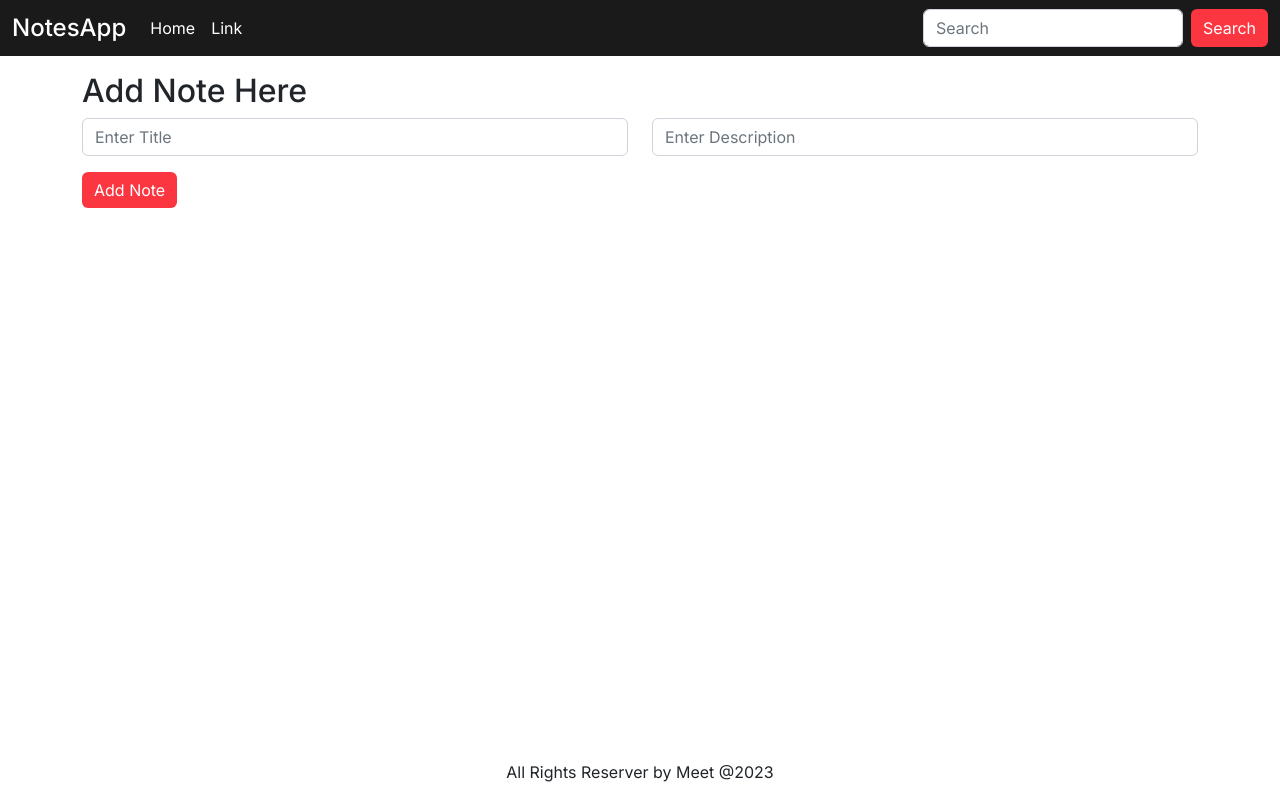
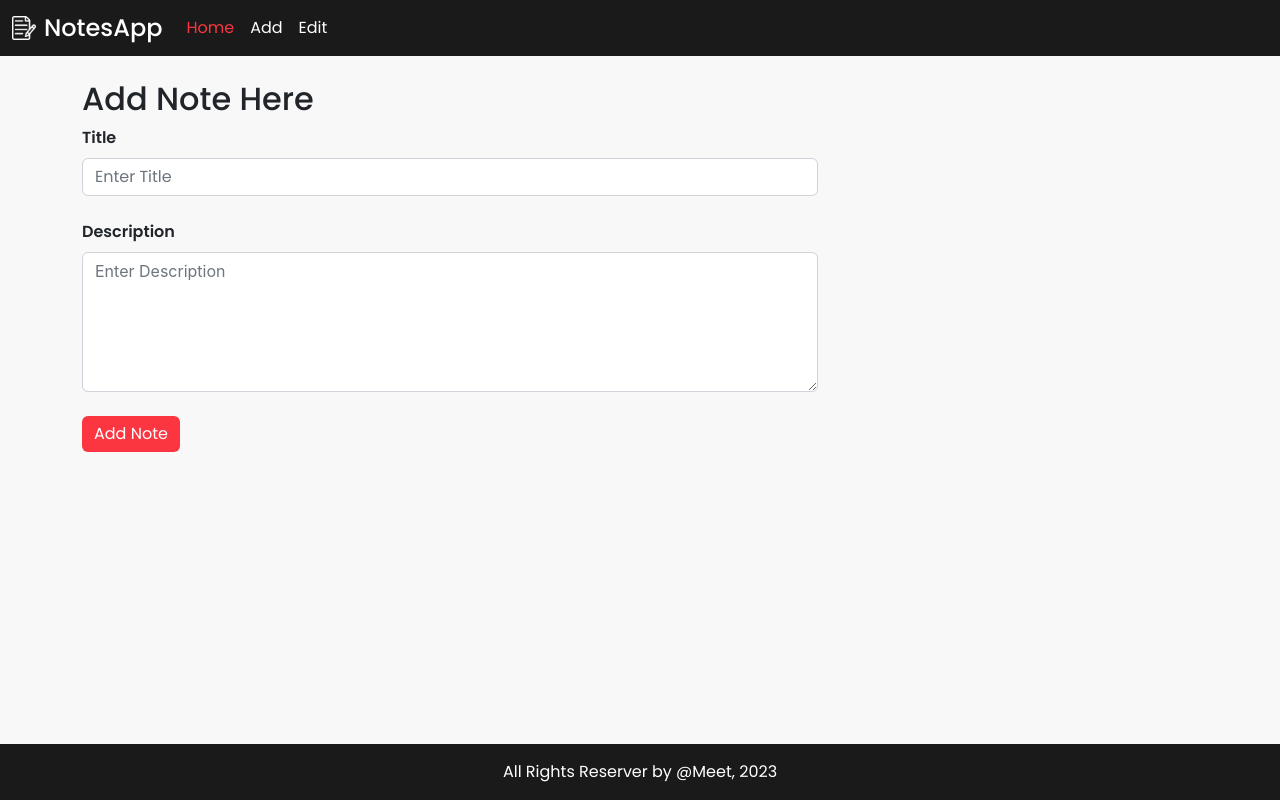
Before and after one commit to meet2960/ReactJs, a React (Create React App) app in the folder notes/: page /home in a window 1280 px wide. Built offline with nearby package versions, Linux system fonts and the light colour scheme.

Commit message:
added the new note add functionality

```diff
--- a/notes/package.json
+++ b/notes/package.json
@@ -13,6 +13,7 @@
     "mui": "^0.0.1",
     "react": "^18.2.0",
     "react-dom": "^18.2.0",
+    "react-icons": "^4.8.0",
     "react-redux": "^8.0.5",
     "react-router-dom": "^6.11.0",
     "react-scripts": "5.0.1",
--- a/notes/public/index.html
+++ b/notes/public/index.html
@@ -10,8 +10,12 @@
   <link rel="apple-touch-icon" href="%PUBLIC_URL%/logo192.png" />
   <link rel="preconnect" href="https://fonts.googleapis.com">
   <link rel="preconnect" href="https://fonts.gstatic.com" crossorigin>
+  <link href="https://fonts.googleapis.com/css2?family=Poppins:wght@100;200;300;400;500;600;700;800;900&display=swap"
+    rel="stylesheet">
+  <!--   <link rel="preconnect" href="https://fonts.googleapis.com">
+  <link rel="preconnect" href="https://fonts.gstatic.com" crossorigin>
   <link href="https://fonts.googleapis.com/css2?family=Inter:wght@100;200;300;400;500;600;700;800;900&display=swap"
-    rel="stylesheet">
+    rel="stylesheet"> -->
   <title>Notes App</title>
 </head>
 
--- /dev/null
+++ b/notes/src/Components/AddNoteForm.jsx
@@ -0,0 +1,80 @@
+import React, { useState } from "react";
+import { useDispatch } from "react-redux";
+import { addNotes } from "../Redux/notesSlice";
+import { Col, Row, Label, Input } from "reactstrap";
+import TextArea from "antd/es/input/TextArea";
+const AddNoteForm = () => {
+  const dispatch = useDispatch();
+  const [noteInput, setNoteInput] = useState({
+    noteTitle: "",
+    noteContent: "",
+  });
+  //   console.log("noteTitle", noteInput.noteTitle);
+  //   console.log("noteContent", noteInput.noteContent);
+  const handleChange = (e) => {
+    setNoteInput((prevData) => {
+      return {
+        ...prevData,
+        [e.target.name]: e.target.value,
+      };
+    });
+    // setNoteInput({ ...noteInput, [e.target.name]: e.target.value });
+  };
+  const handleAddNote = (e) => {
+    e.preventDefault();
+    dispatch(addNotes(noteInput));
+  };
+  return (
+    <div className="main-content">
+      <h2>Add Note Here</h2>
+      <Row>
+        <Col lg={8}>
+          <form action="">
+            <Row className="gy-4">
+              <Col lg={12}>
+                <Label htmlFor="title" className="fw-semibold">
+                  Title
+                </Label>
+                <Input
+                  id="title"
+                  type="text"
+                  className="form-control"
+                  name="noteTitle"
+                  placeholder="Enter Title"
+                  value={noteInput.noteTitle}
+                  onChange={handleChange}
+                />
+              </Col>
+              <Col lg={12}>
+                <Label htmlFor="description" className="fw-semibold">
+                  Description
+                </Label>
+                <TextArea
+                  rows="5"
+                  type="text"
+                  id="description"
+                  className="form-control"
+                  name="noteContent"
+                  placeholder="Enter Description"
+                  value={noteInput.description}
+                  onChange={handleChange}
+                />
+              </Col>
+              <Col lg={12}>
+                <button
+                  type="button"
+                  className="btn btn-success"
+                  onClick={(e) => handleAddNote(e)}
+                >
+                  Add Note
+                </button>
+              </Col>
+            </Row>
+          </form>
+        </Col>
+      </Row>
+    </div>
+  );
+};
+
+export default AddNoteForm;
--- a/notes/src/Components/Footer.jsx
+++ b/notes/src/Components/Footer.jsx
@@ -4,9 +4,9 @@ import { Container } from "reactstrap";
 const Footer = () => {
   const currentYear = new Date().getFullYear();
   return (
-    <Container fluid={true}>
-      <div className="d-flex justify-content-center">
-        <p>All Rights Reserver by Meet @{currentYear}</p>
+    <Container fluid={true} className="px-0">
+      <div className="d-flex justify-content-center align-items-center nav-bg text-white p-3">
+        <p className="mb-0">All Rights Reserver by @Meet, {currentYear}</p>
       </div>
     </Container>
   );
--- a/notes/src/Components/Header.jsx
+++ b/notes/src/Components/Header.jsx
@@ -1,13 +1,16 @@
 import React from "react";
-import { NavLink } from "react-router-dom";
-
+import { NavLink, Link } from "react-router-dom";
+import logo from "../assets/images/notes-icon.png";
 const Header = () => {
   return (
     <nav className="navbar navbar-expand-lg text-white nav-bg">
       <div className="container-fluid">
-        <NavLink className="navbar-brand" href="#">
-          <h4 className="mb-0">NotesApp</h4>
-        </NavLink>
+        <div className="d-flex align-items-center">
+          <img src={logo} alt="logo" className="avatar-xxs me-2" />
+          <NavLink to={"/"} className="navbar-brand" href="#">
+            <h4 className="mb-0">NotesApp</h4>
+          </NavLink>
+        </div>
         <button
           className="navbar-toggler"
           type="button"
@@ -22,17 +25,22 @@ const Header = () => {
         <div className="collapse navbar-collapse" id="navbarTogglerDemo02">
           <ul className="navbar-nav me-auto mb-2 mb-lg-0">
             <li className="nav-item">
-              <a className="nav-link" aria-current="page" href="#sas">
+              <NavLink to={"/home"} className="nav-link">
                 Home
-              </a>
+              </NavLink>
             </li>
             <li className="nav-item">
-              <a className="nav-link" href="#sasa">
-                Link
-              </a>
+              <Link to={"/add"} className="nav-link">
+                Add
+              </Link>
+            </li>
+            <li className="nav-item">
+              <NavLink to="/edit" className="nav-link">
+                Edit
+              </NavLink>
             </li>
           </ul>
-          <form className="d-flex" role="search">
+          {/* <form className="d-flex" role="search">
             <input
               className="form-control me-2"
               type="search"
@@ -42,7 +50,7 @@ const Header = () => {
             <button className="btn btn-success" type="submit">
               Search
             </button>
-          </form>
+          </form> */}
         </div>
       </div>
     </nav>
--- a/notes/src/Components/NotesPage.jsx
+++ /dev/null
@@ -1,66 +0,0 @@
-import React, { useState } from "react";
-import { useDispatch } from "react-redux";
-import { addNotes } from "../Redux/notesSlice";
-const NotesPage = () => {
-  const dispatch = useDispatch();
-  const [noteInput, setNoteInput] = useState({
-    noteTitle: "",
-    noteContent: "",
-  });
-  console.log("noteTitle", noteInput.noteTitle);
-  console.log("noteContent", noteInput.noteContent);
-  const handleChange = (e) => {
-    setNoteInput((prevData) => {
-      return {
-        ...prevData,
-        [e.target.name]: e.target.value,
-      };
-    });
-    // setNoteInput({ ...noteInput, [e.target.name]: e.target.value });
-  };
-  const handleAddNote = (e) => {
-    e.preventDefault();
-  };
-  return (
-    <div className="main-content">
-      <h2>Add Note Here</h2>
-      <form action="">
-        <div className="row">
-          <div className="col-6">
-            <input
-              type="text"
-              className="form-control"
-              name="noteTitle"
-              placeholder="Enter Title"
-              value={noteInput.noteTitle}
-              onChange={handleChange}
-            />
-          </div>
-          <div className="col-6">
-            <input
-              type="text"
-              className="form-control"
-              name="noteContent"
-              placeholder="Enter Description"
-              value={noteInput.description}
-              onChange={handleChange}
-            />
-          </div>
-        </div>
-        <div className="row mt-3">
-          <div className="col-6">
-            <button
-              type="button"
-              className="btn btn-success"
-              onClick={(e) => handleAddNote(e)}
-            >
-              Add Note
-            </button>
-          </div>
-        </div>
-      </form>
-    </div>
-  );
-};
-
-export default NotesPage;
--- a/notes/src/Pages/Home.jsx
+++ b/notes/src/Pages/Home.jsx
@@ -1,15 +1,15 @@
 import React from "react";
 import { Container } from "reactstrap";
-import Note from "../Components/NotesPage";
 import Header from "../Components/Header";
 import { Outlet } from "react-router-dom";
 import Footer from "../Components/Footer";
 const Home = () => {
   return (
-    <div className="min-100vh d-flex flex-column">
+    <div className="min-100vh d-flex flex-column back-bg">
       <Header />
       <div className="flex-grow-1">
-        <Container className="mt-3">
+        <Container className="my-4">
+          {/* This is Home Page */}
           <Outlet />
         </Container>
       </div>
--- a/notes/src/Pages/Routing.jsx
+++ b/notes/src/Pages/Routing.jsx
@@ -3,13 +3,13 @@ import { BrowserRouter, Routes, Route } from "react-router-dom";
 import Home from "./Home";
 import EditNote from "./EditNote";
 import AddNote from "./AddNote";
-import NotesPage from "../Components/NotesPage";
+import AddNoteForm from "../Components/AddNoteForm";
 const Routing = () => {
   return (
     <BrowserRouter>
       <Routes>
         <Route path="/" element={<Home />}>
-          <Route path="/home" element={<NotesPage />} />
+          <Route path="/home" element={<AddNoteForm />} />
           <Route path="/add/:id" element={<AddNote />} />
           <Route path="/edit/:id" element={<EditNote />} />
         </Route>
--- a/notes/src/Redux/notesSlice.js
+++ b/notes/src/Redux/notesSlice.js
@@ -1,5 +1,5 @@
 import { createSlice } from "@reduxjs/toolkit";
-
+import { v4 as uuid } from "uuid";
 const initialState = {
   notes: [],
 };
@@ -8,9 +8,12 @@ const noteSlice = createSlice({
   initialState,
   reducers: {
     addNotes: (state, action) => {
-      console.log("Inside Function");
-      console.log("Data", action.payload);
-      state.notes.push(action.payload);
+      const { noteTitle, noteContent } = action.payload;
+      let noteId = uuid();
+      let newNote = { noteId, noteTitle, noteContent };
+      newNote.noteDate = new Date().toISOString();
+      state.notes.push(newNote);
+      console.log("New Note", newNote);
     },
   },
 });
--- a/notes/src/assets/styles/custom.css
+++ b/notes/src/assets/styles/custom.css
@@ -1,13 +1,16 @@
+@import url("./reset.css");
+
 * {
-    --cs-dark: #1A1A1A;
+    --cs-dark: #1a1a1a;
     --cs-light-dark: #404040;
-    --cs-whitesmoke: #F8F8F8;
-    --cs-gray: #F2F2F2;
-    --cs-green: #00A82D;
+    --cs-whitesmoke: #f8f8f8;
+    --cs-gray: #f2f2f2;
+    --cs-green: #00a82d;
     --cs-white: #ffffff;
-    --primary-color: #FB3640;
-    --font-family: 'Inter',
-        sans-serif;
+    --primary-color: #fb3640;
+    --font-family: "Poppins", sans-serif;
+    /*     --font-family: 'Inter',
+        sans-serif; */
 }
 
 body {
@@ -18,17 +21,15 @@ body {
     min-height: 100vh;
 }
 
-.btn-success {
-    background-color: var(--primary-color) !important;
-    outline: inherit;
-    border: inherit;
-}
-
 .nav-bg {
     background-color: var(--cs-dark);
 }
 
-.nav-link,
-.navbar-brand {
-    color: var(--cs-white);
+.avatar-xxs {
+    height: 1.5rem;
+    width: 1.5rem;
 }
+
+.back-bg {
+    background-color: var(--cs-whitesmoke);
+}
--- /dev/null
+++ b/notes/src/assets/styles/reset.css
@@ -0,0 +1,15 @@
+.navbar-nav .nav-link.active,
+.navbar-nav .show>.nav-link {
+    color: var(--primary-color);
+}
+
+.btn-success {
+    background-color: var(--primary-color) !important;
+    outline: inherit;
+    border: inherit;
+}
+
+.nav-link,
+.navbar-brand {
+    color: var(--cs-white);
+}
```
Also changed, not shown: notes/src/Components/NoteListing.jsx (deleted), 1 other file (tests, documents, lock files or other folders).
